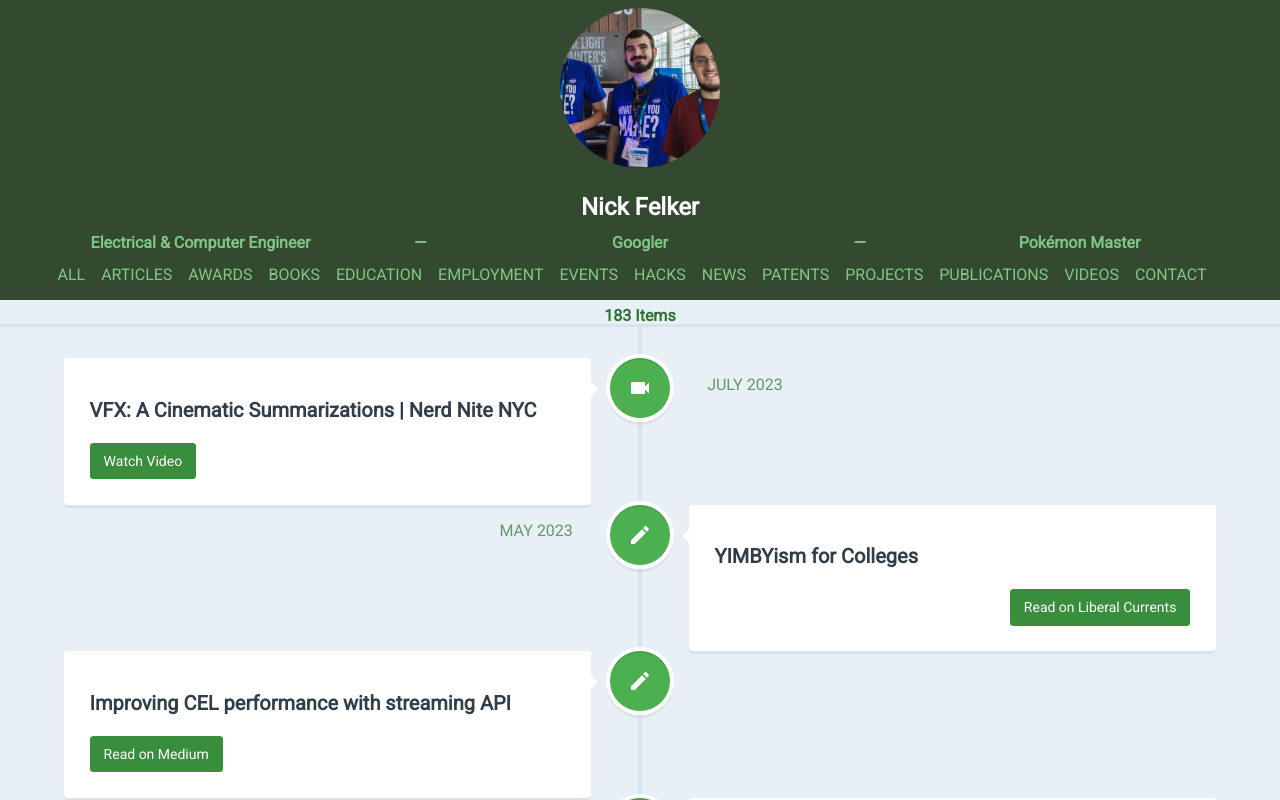
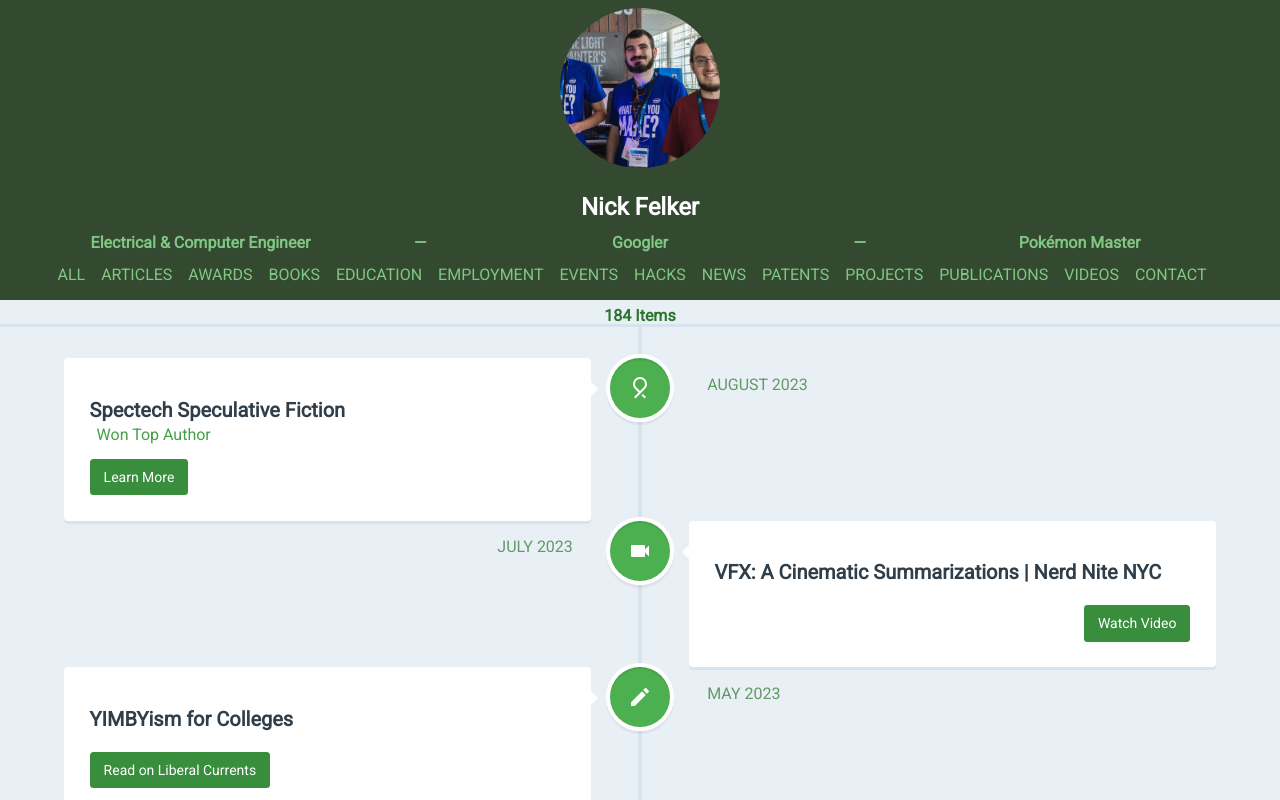
Before and after one commit to Fleker/Fleker.github.io, an Angular app: page / in a window 1280 px wide. Shown: the top 800 px of the page. Built offline with nearby package versions, Linux system fonts and the light colour scheme.

Commit message:
Add Spectech Award
Close #130

```diff
--- a/src/entries.awards.ts
+++ b/src/entries.awards.ts
@@ -22,5 +22,14 @@ export default [
       "name": "Rowan Idea Pitch Competition - Smart Tattoos",
       "award": "2nd Place",
       "date": "March 31 2017"
+  },
+  {
+    /* https://parpa.substack.com/p/sci-fi-fridays-compilation */
+    "type": "Awards",
+    "name": "Spectech Speculative Fiction",
+    "award": "Top Author",
+    "date": "August 18 2023",
+    "link": "https://parpa.substack.com/p/sci-fi-fridays-compilation",
+    "linkText": "Learn More"
   }
 ]
```
